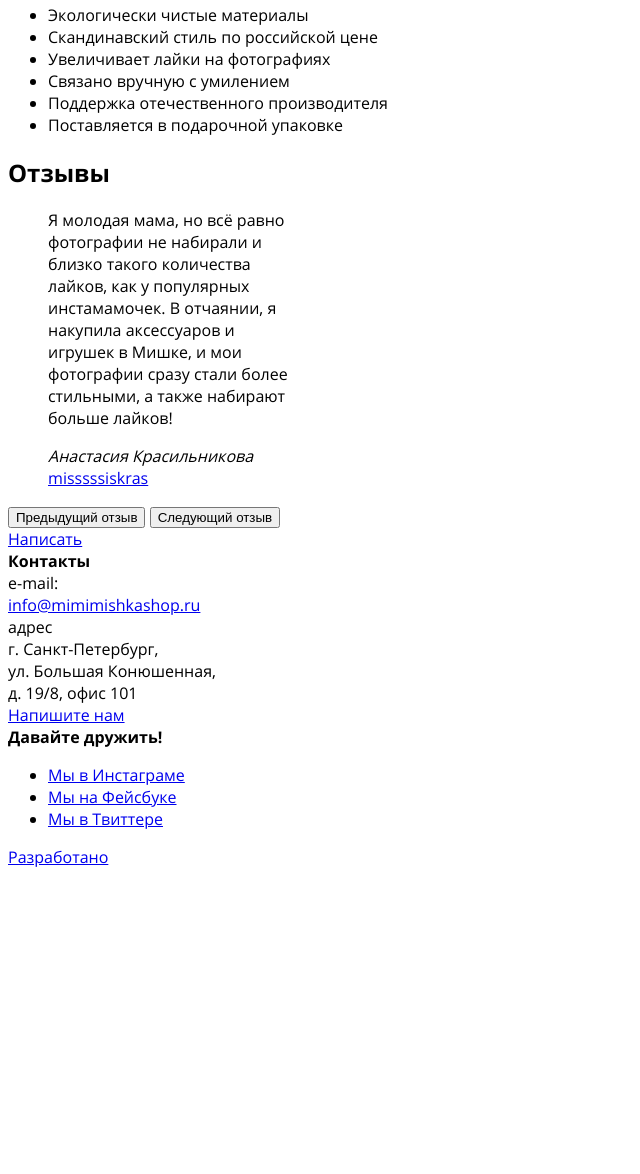
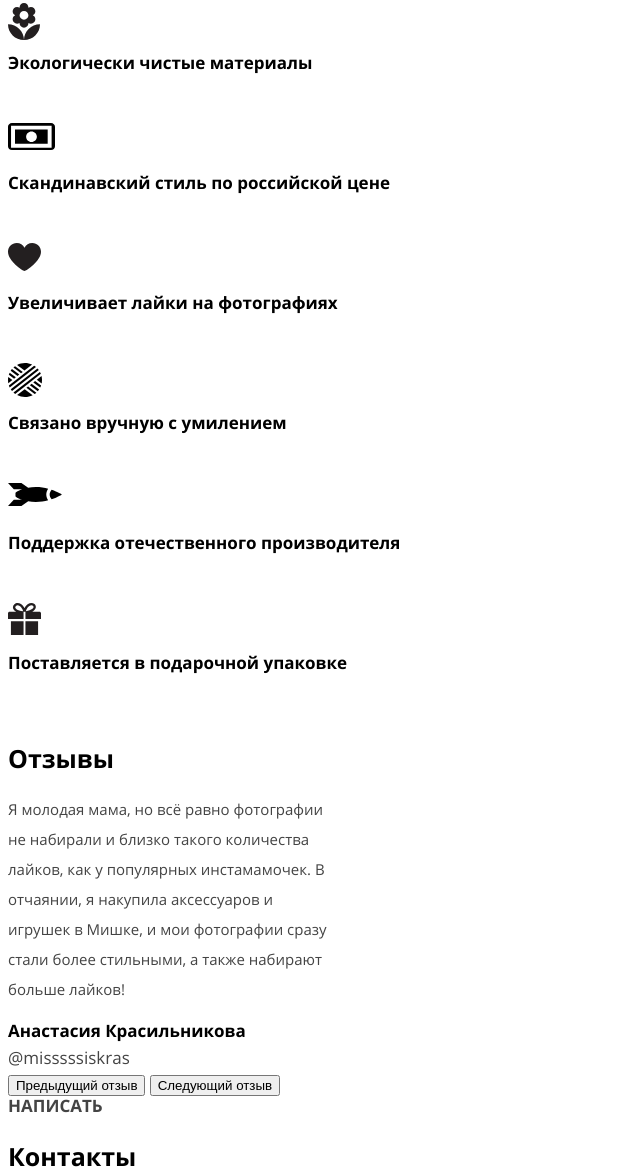
Before and after one commit to Redrica/123355-mishka, a website: page source/index.html in a window 1280 px wide. Shown: the part 1462-2636 px from the top of the page, without its empty margins (0-640 px from the left). Before the commit the page ends 2338 px from the top, so only its background shows below. Drawn offline with nearby package versions, Linux system fonts and the light colour scheme; files that its build step writes are made by us from their sources; files whose address does not match are found by name.

Commit message:
Промежуточный коммит

```diff
--- a/source/index.html
+++ b/source/index.html
@@ -110,22 +110,22 @@
             как у популярных инстамамочек. В отчаянии, я накупила аксессуаров и игрушек в Мишке, и мои фотографии сразу
             стали более стильными, а также набирают больше лайков!</p>
           <cite class="reviews__author-name">Анастасия Красильникова</cite>
-          <a class="reviews__author-link" href="https://www.instagram.com/misssssiskras">misssssiskras</a>
+          <a class="reviews__author-link" href="https://www.instagram.com/misssssiskras">@misssssiskras</a>
         </blockquote>
       </div>
       <button class="reviews__prev" type="button">Предыдущий отзыв</button>
       <button class="reviews__next" type="button">Следующий отзыв</button>
-      <a class="reviews__write" href="#">Написать</a>
+      <a class="reviews__write button" href="#">Написать</a>
     </div>
   </section>
 
   <section class="contacts">
     <div class="contacts__wrapper wrapper">
-      <b>Контакты</b>
+      <h3 class="contacts__title">Контакты</h3>
       <div class="contacts__table">
         <div class="contacts__row">
           <div class="contacts__data">e-mail:</div>
-          <div class="contacts__data"><a href="mailto:info@mimimishkashop.ru">info@mimimishkashop.ru</a></div>
+          <div class="contacts__data"><a class="contacts__mail" href="mailto:info@mimimishkashop.ru">info@mimimishkashop.ru</a></div>
         </div>
         <div class="contacts__row">
           <div class="contacts__data">адрес</div>
@@ -135,10 +135,10 @@
           </div>
         </div>
       </div>
-      <div id="map">
+      <div class="contacts__map">
         <div class="contacts__marker"></div>
       </div>
-      <a class="contacts__write" href="form.html">Напишите нам</a>
+      <a class="contacts__write button" href="form.html">Напишите нам</a>
     </div>
   </section>
 </main>
--- /dev/null
+++ b/source/sass/blocks/about.scss
@@ -0,0 +1,46 @@
+@import "variables.scss";
+
+.about__title {
+  font-size: 25px;
+  line-height: 30px;
+  font-weight: bold;
+  color: $black;
+}
+
+.about__list {
+  list-style: none;
+  margin: 0;
+  padding: 0;
+}
+
+.about__item {
+  padding: 50px 0;
+  font-size: 17px;
+  line-height: 20px;
+  font-weight: bold;
+  color: $black;
+}
+
+.about__item--eco {
+  background: url("../../img/icon-feature-flower.svg") no-repeat 0 0;
+}
+
+.about__item--style {
+  background: url("../../img/icon-feature-money.svg") no-repeat 0 0;
+}
+
+.about__item--like {
+  background: url("../../img/icon-feature-heart.svg") no-repeat 0 0;
+}
+
+.about__item--knit {
+  background: url("../../img/icon-feature-ball.svg") no-repeat 0 0;
+}
+
+.about__item--support {
+  background: url("../../img/icon-feature-rocket.svg") no-repeat 0 0;
+}
+
+.about__item--gift {
+  background: url("../../img/icon-feature-gift.svg") no-repeat 0 0;
+}
--- a/source/sass/blocks/buy.scss
+++ b/source/sass/blocks/buy.scss
@@ -11,3 +11,11 @@
   font-weight: normal;
   color: $d-grey;
 }
+
+.buy__radio-display {
+  font-size: 17px;
+  line-height: 16px;
+  font-weight: bold;
+  text-transform: uppercase;
+  color: $d-grey;
+}
--- /dev/null
+++ b/source/sass/blocks/contacts.scss
@@ -0,0 +1,34 @@
+@import "variables.scss";
+
+.contacts__title {
+  font-size: 25px;
+  line-height: 30px;
+  font-weight: bold;
+  color: $black;
+}
+
+.contacts__data {
+  font-size: 15px;
+  line-height: 30px;
+  font-weight: normal;
+  color: $d-grey;
+}
+
+.contacts__mail {
+  text-decoration: none;
+  color: $d-grey;
+  border-bottom: 1px solid $turq-I;
+}
+
+.contacts__map {
+  width: 320px;
+  height: 457px;
+  background: url("../../img/map-mobile@1x.jpg") no-repeat center center;
+}
+
+.contacts__marker {
+  margin: 0 auto;
+  width: 50px;
+  height: 60px;
+  background: url("../../img/icon-map-pin.svg") no-repeat center center;
+}
--- /dev/null
+++ b/source/sass/blocks/footer.scss
@@ -0,0 +1,15 @@
+@import "variables.scss";
+
+.page-footer__copyright {
+  display: block;
+  width: auto;
+  padding: 30px;
+  //min-height: 80px;
+  font-size: 19px;
+  line-height: 18px;
+  font-weight: bold;
+  text-decoration: none;
+  text-align: center;
+  background: $l-grey url("../../img/logo-htmlacademy.svg") no-repeat right 35px center;
+  color: $black ;
+}
--- /dev/null
+++ b/source/sass/blocks/reviews.scss
@@ -0,0 +1,35 @@
+@import "variables.scss";
+
+.reviews__title {
+  font-size: 25px;
+  line-height: 30px;
+  font-weight: bold;
+  color: $black;
+}
+
+.reviews__item {
+  margin: 0;
+}
+
+.reviews__text {
+  font-size: 15px;
+  line-height: 30px;
+  font-weight: normal;
+  color: $d-grey;
+}
+
+.reviews__author-name {
+  font-size: 17px;
+  line-height: 24px;
+  font-weight: bold;
+  font-style: normal;
+  color: $black;
+}
+
+.reviews__author-link {
+  font-size: 17px;
+  line-height: 30px;
+  font-weight: normal;
+  text-decoration: none;
+  color: $d-grey;
+}
--- /dev/null
+++ b/source/sass/blocks/social.scss
@@ -0,0 +1,39 @@
+@import "variables.scss";
+
+.social__title {
+  display: none;
+}
+
+.social__list {
+  //display: block;
+  margin: 0;
+  padding: 0;
+  list-style: none;
+  text-align: center;
+  vertical-align: middle;
+  background-color: $l-grey;
+  border-bottom: 1px solid #e5e5e5;
+}
+
+.social__item {
+  display: inline-block;
+}
+
+.social__link {
+  display: block;
+  width: 22px;
+  height: 28px;
+  font-size: 0;
+}
+
+.social__link--instagram {
+  background: url("../../img/icon-insta.svg") no-repeat center center;
+}
+
+.social__link--facebook {
+  background: url("../../img/icon-fb.svg") no-repeat center center;
+}
+
+.social__link--twitter {
+  background: url("../../img/icon-twitter.svg") no-repeat center center;
+}
--- a/source/sass/blocks/variables.scss
+++ b/source/sass/blocks/variables.scss
@@ -3,3 +3,4 @@
 $d-grey: #444444;
 $turq-I: #63d1bb;
 $turq-T: #56c3b2;
+$l-grey: #f1f1f1;
--- a/source/sass/style.scss
+++ b/source/sass/style.scss
@@ -7,3 +7,8 @@
 @import "blocks/week-goods__wrapper.scss";
 @import "blocks/button.scss";
 @import "blocks/buy.scss";
+@import "blocks/about.scss";
+@import "blocks/reviews.scss";
+@import "blocks/contacts.scss";
+@import "blocks/footer.scss";
+@import "blocks/social.scss";
```
